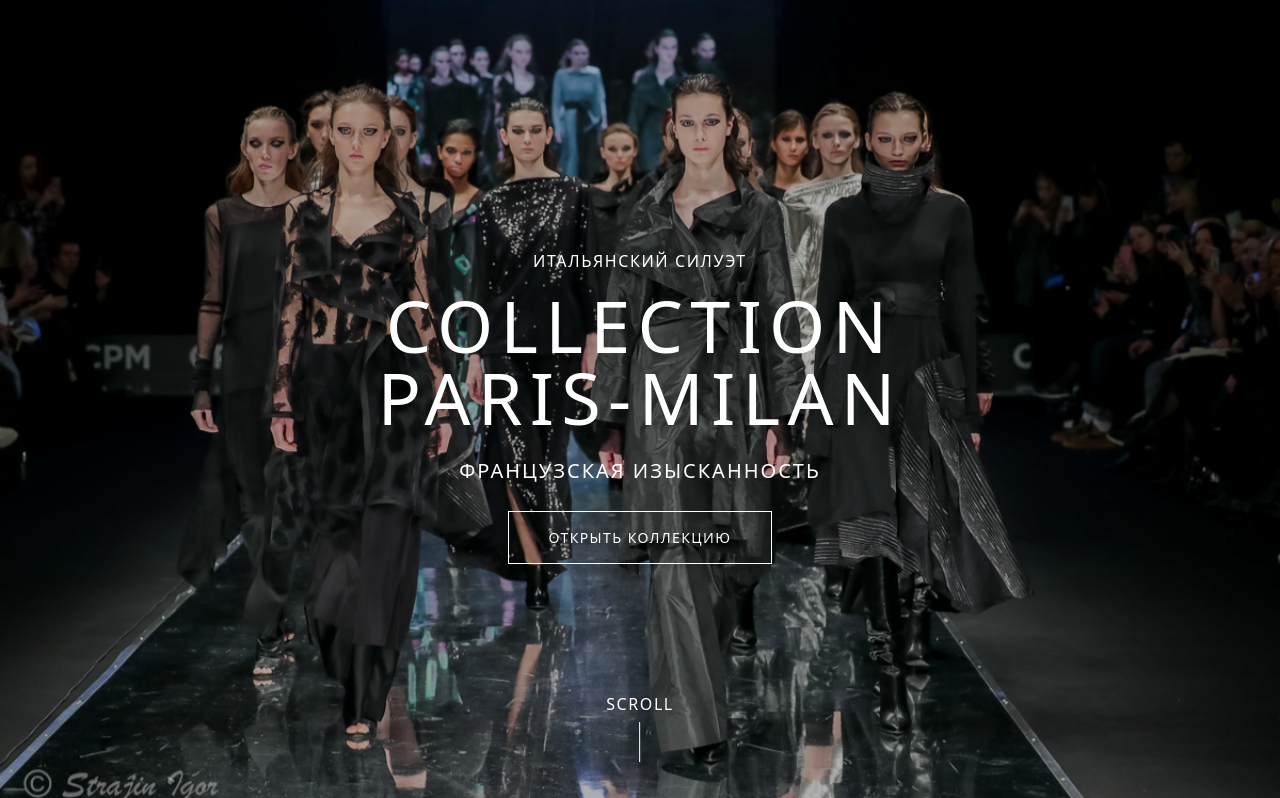
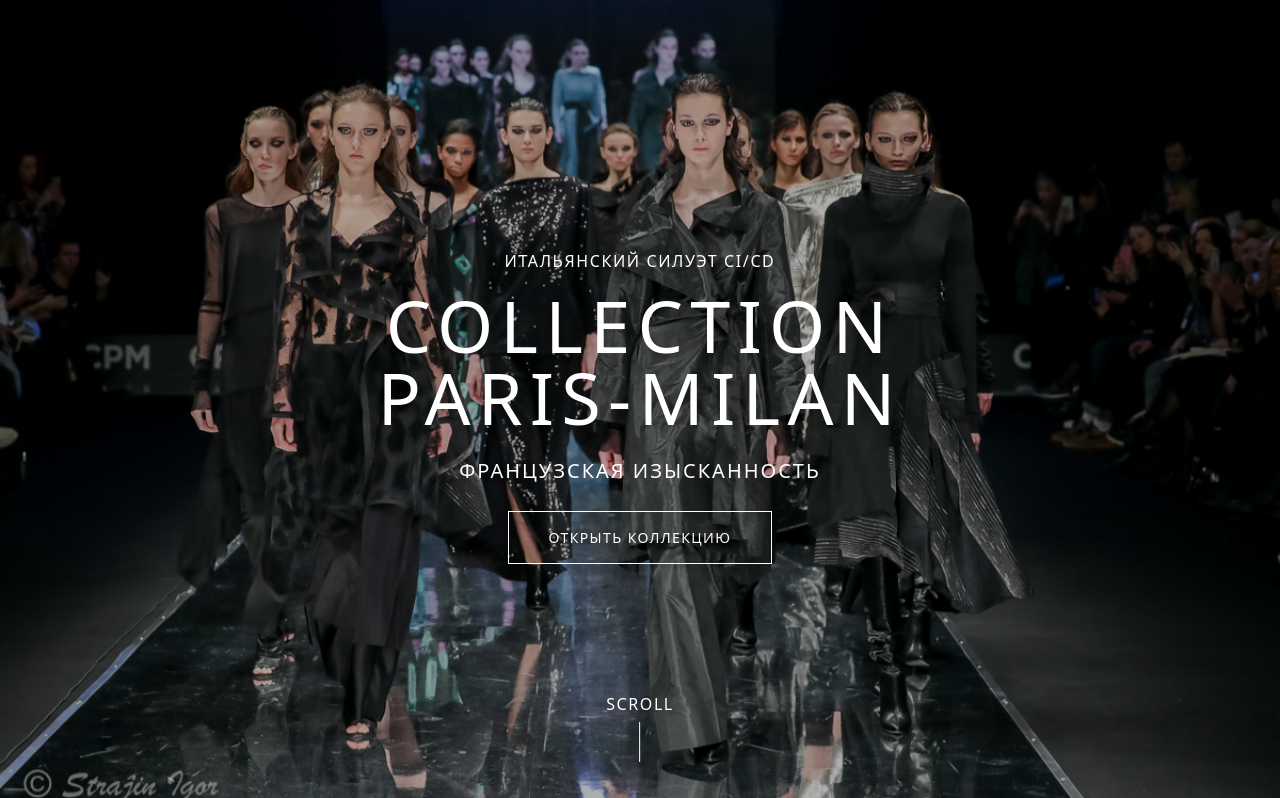
Before and after one commit to StdCoutPy/modnoemesto, a Django app: page / in a window 1280 px wide. Shown: the part 109-907 px from the top of the page. Run offline with Django 5.2, Linux system fonts and the light colour scheme; data that the repository does not hold is empty; some libraries are stand-ins or nearby versions.

Commit message:
Test CI/CD: Changed main Title

```diff
--- a/templates/main/index.html
+++ b/templates/main/index.html
@@ -31,7 +31,7 @@
 
         <div class="absolute inset-0 flex items-center justify-center text-center px-4 z-10">
             <div class="text-white">
-                <span class="text-sm md:text-base tracking-widest opacity-90 mb-4 block animate-fadeInUp">ИТАЛЬЯНСКИЙ СИЛУЭТ</span>
+                <span class="text-sm md:text-base tracking-widest opacity-90 mb-4 block animate-fadeInUp">ИТАЛЬЯНСКИЙ СИЛУЭТ CI/CD</span>
                 <h2 class="text-4xl md:text-7xl font-light uppercase tracking-widest mb-6 animate-fadeInUp animate-delay-200">
                     COLLECTION<br>PARIS-MILAN
                 </h2>
```
